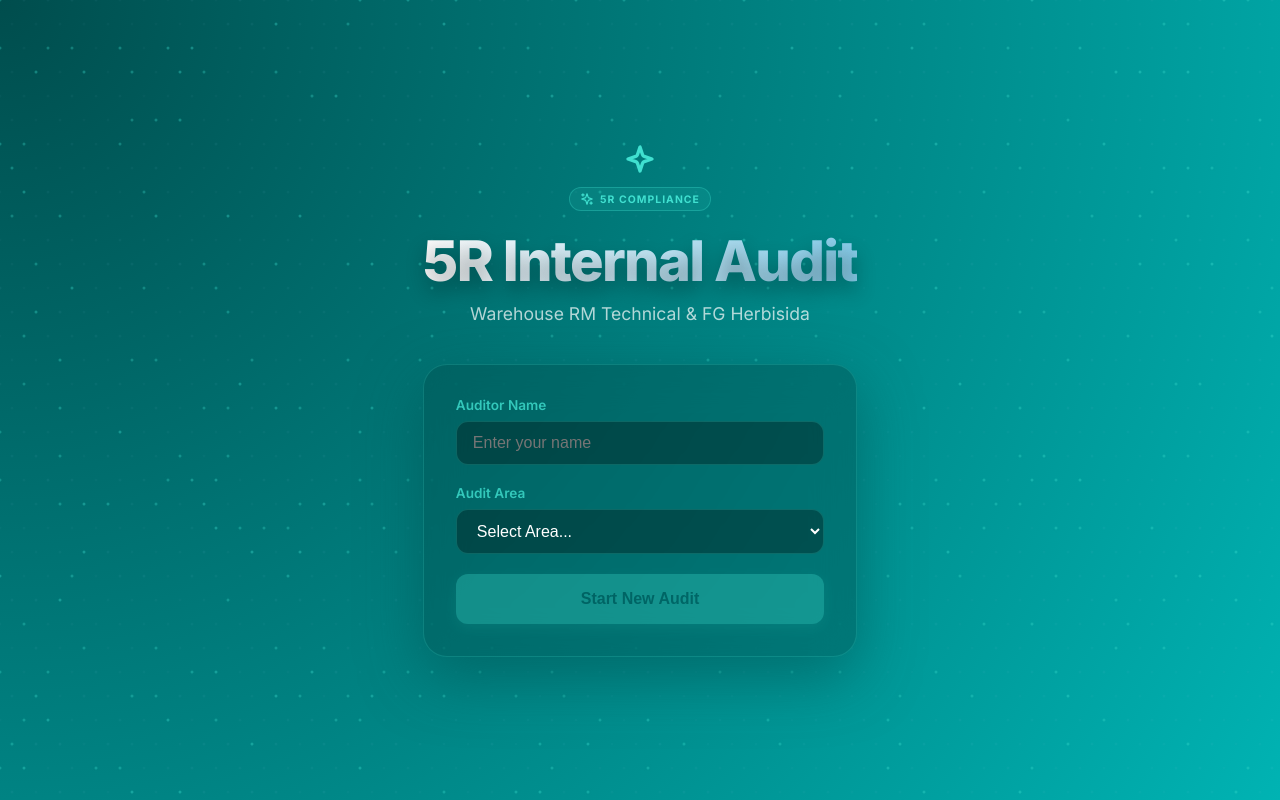
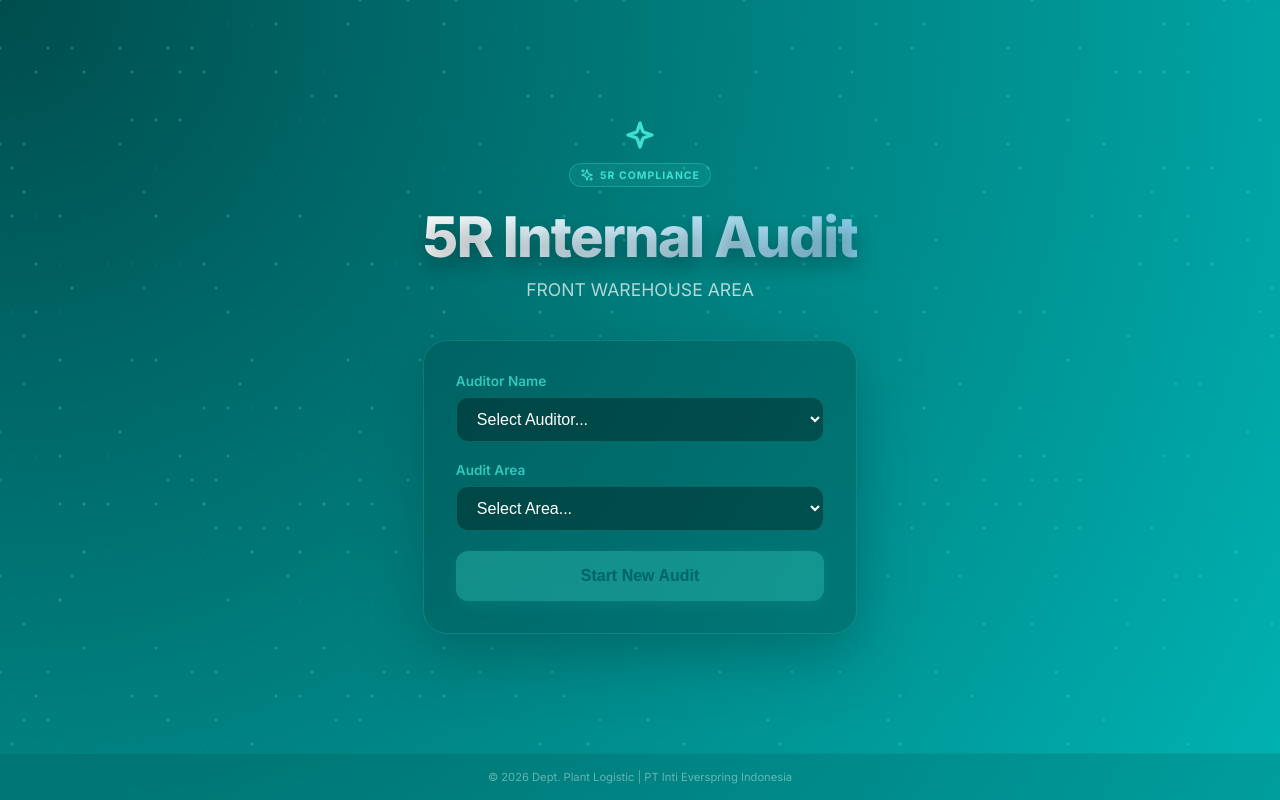
Before and after one commit to Logistic230394/5R-Warehouse, a React (Vite) app: page / in a window 1280 px wide. Built offline with nearby package versions, Linux system fonts and the light colour scheme.

Commit message:
feat: Add app footer and auditor select input
Introduces a persistent application footer with basic copyright information.
Replaces the free-text auditor name input with a select dropdown, providing a curated list of auditors for consistency.

```diff
--- a/src/index.css
+++ b/src/index.css
@@ -236,6 +236,17 @@ body, html {
 .close-button { background: transparent; border: none; color: white; font-size: 2rem; cursor: pointer; transition: 0.2s; }
 .close-button:hover { color: var(--accent); transform: scale(1.1); }
 
+.app-footer {
+    padding: 16px;
+    text-align: center;
+    font-size: 0.7rem;
+    color: rgba(255, 255, 255, 0.4);
+    border-top: 1px solid rgba(64, 224, 208, 0.1);
+    z-index: 20;
+    backdrop-filter: blur(5px);
+    background: rgba(0, 77, 77, 0.2);
+}
+
 @media (max-width: 900px) {
     .performance-visual-section { grid-template-columns: 1fr; }
     .meta-grid { grid-template-columns: repeat(2, 1fr); }
--- a/src/index.tsx
+++ b/src/index.tsx
@@ -236,25 +236,35 @@ function App() {
                             5R COMPLIANCE
                         </div>
                         <h1>5R Internal Audit</h1>
-                        <p>Warehouse RM Technical & FG Herbisida</p>
+                        <p>FRONT WAREHOUSE AREA</p>
 
                         <div className="audit-setup-card">
                             <div className="input-group">
                                 <label>Auditor Name</label>
-                                <input
-                                    type="text"
-                                    placeholder="Enter your name"
+                                <select
                                     value={auditorName}
                                     onChange={(e) => setAuditorName(e.target.value)}
-                                />
+                                >
+                                    <option value="">Select Auditor...</option>
+                                    <option value="Eka Yunita">Eka Yunita</option>
+                                    <option value="Wantoro">Wantoro</option>
+                                    <option value="Angga Pratama">Angga Pratama</option>
+                                    <option value="Adin">Adin</option>
+                                    <option value="Gatot">Gatot</option>
+                                    <option value="Hadijah">Hadijah</option>
+                                    <option value="Fadly">Fadly</option>
+                                    <option value="Badai">Badai</option>
+                                </select>
                             </div>
                             <div className="input-group">
                                 <label>Audit Area</label>
                                 <select value={auditArea} onChange={(e) => setAuditArea(e.target.value)}>
                                     <option value="">Select Area...</option>
                                     <option value="WH RM Technical">WH RM Technical</option>
-                                    <option value="FG Herbisida">FG Herbisida</option>
-                                    <option value="Office">Office</option>
+                                    <option value="WH FG Herbisida">WH FG Herbisida</option>
+                                    <option value="WH Office">WH Office</option>
+                                    <option value="WH FG Insek">WH FG Insek</option>
+                                    <option value="WH FG Technical">WH FG Technical</option>
                                 </select>
                             </div>
                             <button
@@ -442,6 +452,10 @@ function App() {
                     </div>
                 </div>
             )}
+
+            <footer className="app-footer">
+                © 2026 Dept. Plant Logistic | PT Inti Everspring Indonesia
+            </footer>
         </div>
 
         <SideDrawer
```
